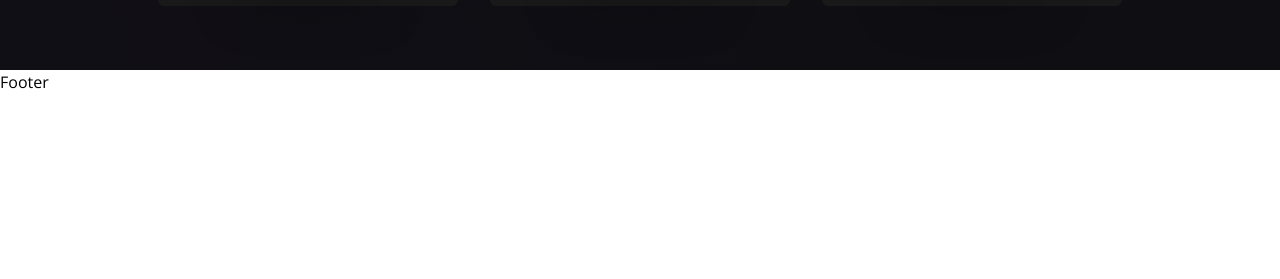
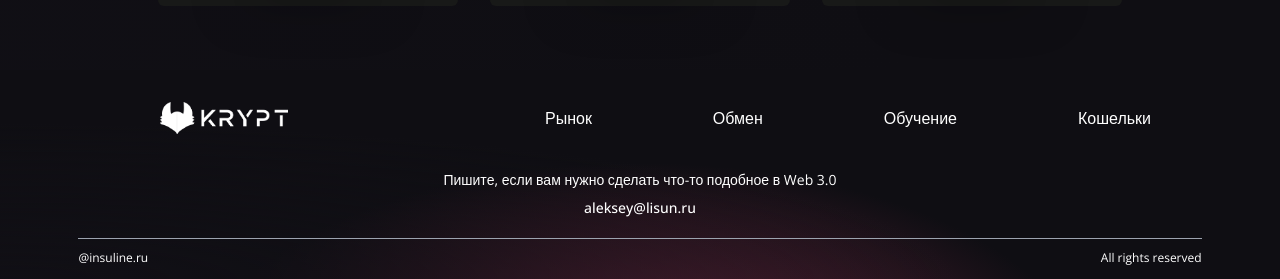
Before and after one commit to insulineru/sendcrypto, a Vue app in the folder frontend/: page / in a window 1280 px wide. Shown: the part 1884-2163 px from the top of the page. Before the commit the page ends 1978 px from the top, so only its background shows below. Built offline with nearby package versions, Linux system fonts and the light colour scheme.

Commit message:
feat(frontend): верстка футера

```diff
--- a/frontend/src/components/AppFooter.vue
+++ b/frontend/src/components/AppFooter.vue
@@ -1,9 +1,28 @@
 <template>
-  <div>
-    Footer
-  </div>
+  <footer class="w-full flex md:justify-center justify-between items-center flex-col p-4 gradient-bg-footer">
+    <div class="w-full flex sm:flex-row flex-col justify-between items-center my-4">
+      <div class="flex flex-[0.5] justify-center items-center">
+        <img src="@/assets/images/logo.png" alt="SendCrypto" class="w-32" />
+      </div>
+      <div class="flex flex-1 justify-evenly items-center flex-wrap sm:mt-0 mt-5 w-full">
+        <p v-for="(item, index) in menuItems" :key="index" class="text-white text-base text-center mx-2 cursor-pointer">{{ item }}</p>
+      </div>
+    </div>
+
+    <div class="flex justify-center items-center flex-col mt-5">
+      <p class="text-white text-sm text-center">Пишите, если вам нужно сделать что-то подобное в Web 3.0</p>
+      <p class="text-white text-sm text-center font-medium mt-2">aleksey@lisun.ru</p>
+    </div>
+
+    <div class="sm:w-[90%] w-full h-[0.25px] bg-gray-400 mt-5 " />
+
+    <div class="sm:w-[90%] w-full flex justify-between items-center mt-3">
+      <a href="https://instagram.com/insuline.ru" target="_blank" class="text-white text-left text-xs" rel="noopener noreferrer">@insuline.ru</a>
+      <p class="text-white text-right text-xs">All rights reserved</p>
+    </div>
+  </footer>
 </template>
 
 <script setup>
-
+const menuItems = ["Рынок", "Обмен", "Обучение", "Кошельки"]
 </script>
```
